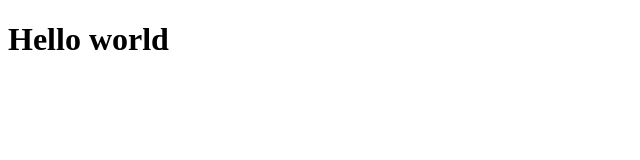
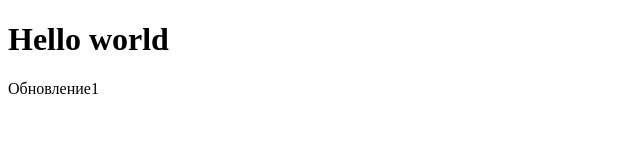
Before and after one commit to filzm2/tests, a plain HTML site: page index.html in a window 1280 px wide. Shown: the whole page, without its empty margins (0-640 px from the left). Drawn offline with Linux system fonts and the light colour scheme.

Commit message:
Update index.html
Обновление1

```diff
--- a/index.html
+++ b/index.html
@@ -8,5 +8,6 @@
 </head>
 <body>
   <h1>Hello world</h1>
+  <p>Обновление1</p>
 </body>
 </html>
```
